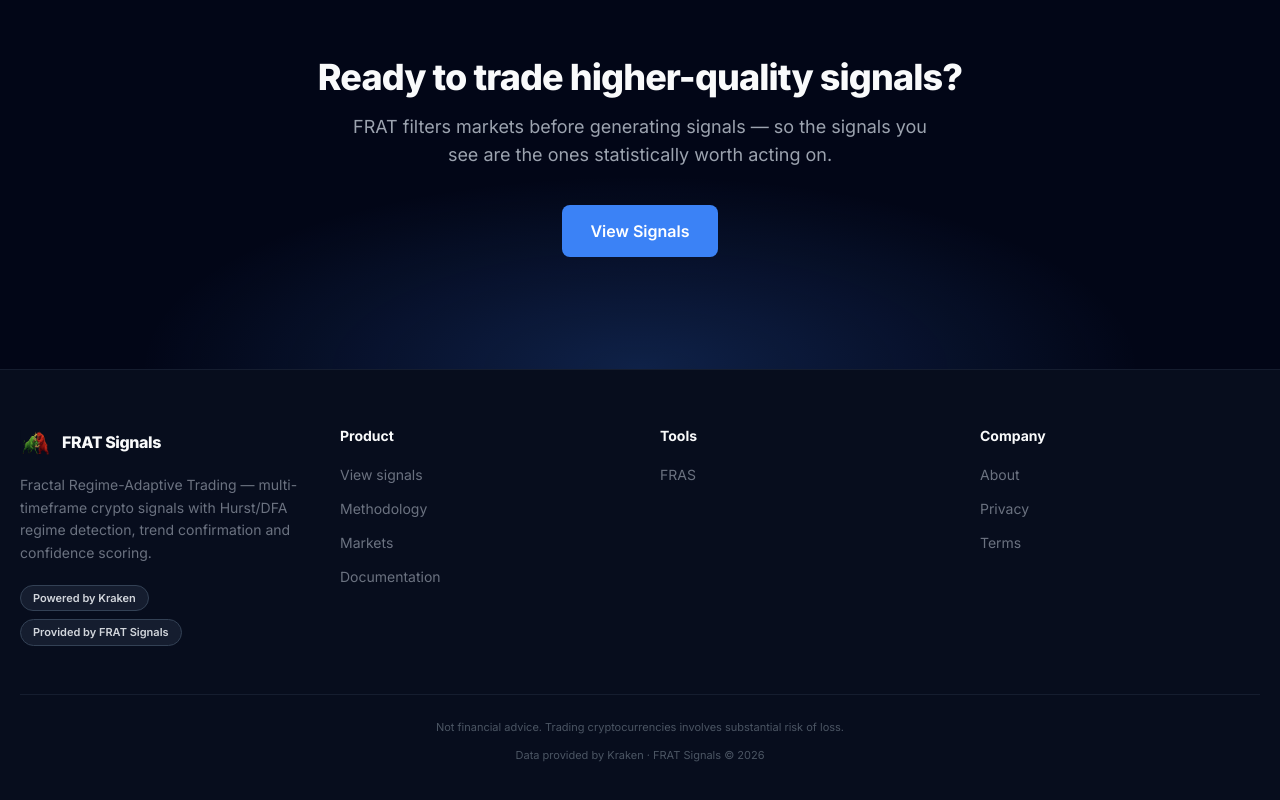
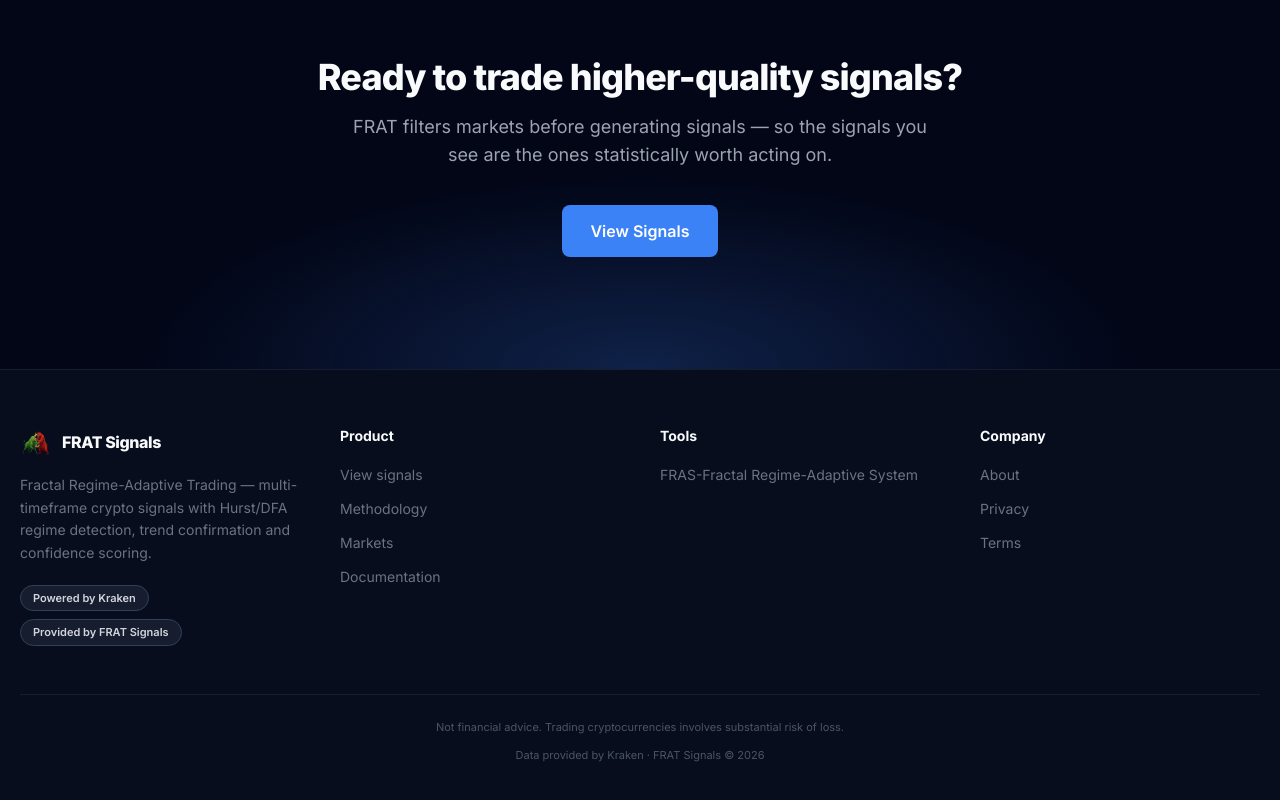
Before and after one commit to Mote8555/FRAT-signals, a React (Vite) app in the folder client/: page / in a window 1280 px wide. Shown: the part 5317-6117 px from the top of the page. Built offline with nearby package versions, Linux system fonts and the light colour scheme.

Commit message:
added fras in tools footer

```diff
--- a/client/src/components/landing/Footer.tsx
+++ b/client/src/components/landing/Footer.tsx
@@ -13,7 +13,7 @@
   {
     title: "Tools",
     links: [
-      { label: "FRAS", href: "https://fras-frontend.onrender.com/" },
+      { label: "FRAS-Fractal Regime-Adaptive System", href: "https://fras-frontend.onrender.com/" },
     ],
   },
   {
```
